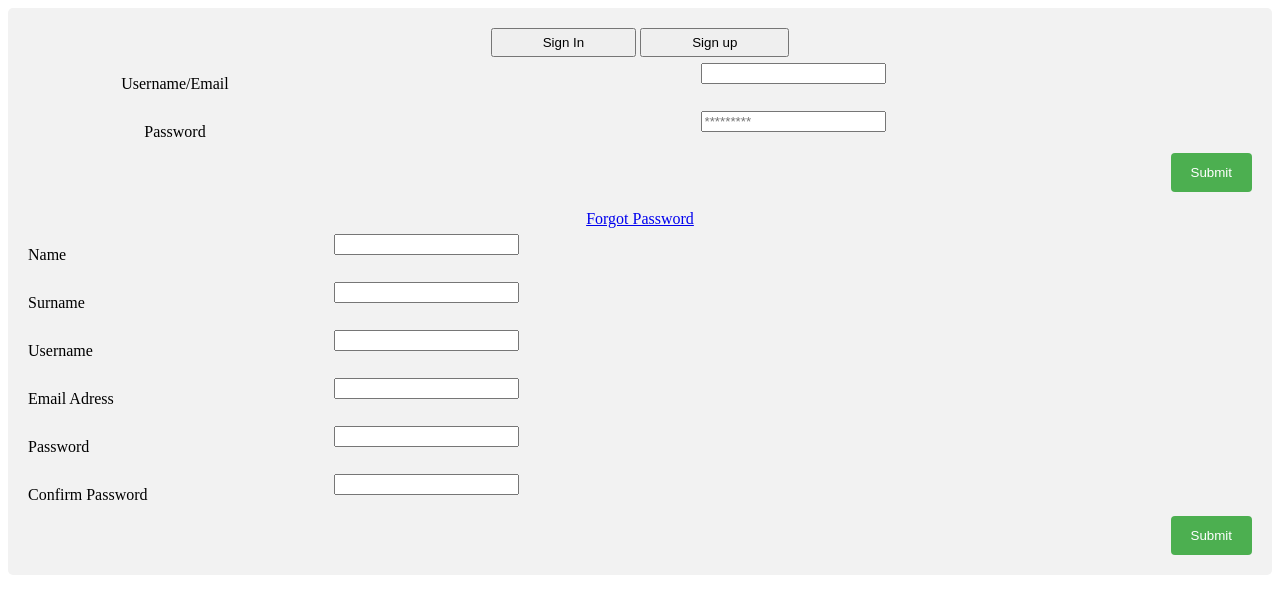
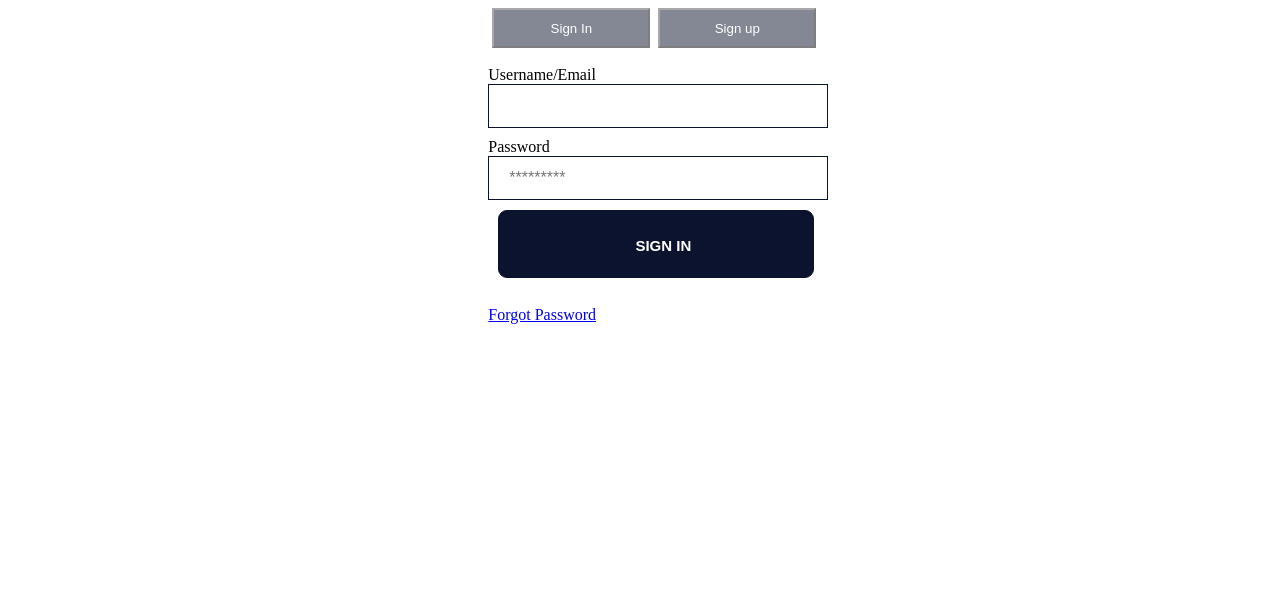
Before and after one commit to Arnold-A-Mubaiwa/SocialMediaApp, a PHP site: page /Login/index.php in a window 1280 px wide. Shown: the top 614 px of the page. Run offline with PHP 8.4, Linux system fonts and the light colour scheme.

```diff
--- a/Login/index.php
+++ b/Login/index.php
@@ -1,49 +1,41 @@
 <?php
 session_start();
 require_once("../connection.php");
-        if($_SERVER["REQUEST_METHOD"]=='POST'){
+if ($_SERVER["REQUEST_METHOD"] == 'POST') {
 
-          if(empty($_POST['name'])){
-            $newName=NULL;
-            $password = mysqli_real_escape_string($conn,$_POST['password1']);
+  if (empty($_POST['name'])) {
+    $newName = NULL;
+    $password = mysqli_real_escape_string($conn, $_POST['password1']);
     $Email = $_POST['username1'];
     $findUser = "SELECT * from Users Where Email = '$Email' Or Username = '$Email'AND PassWord='$password'";
 
-            $QueryTable = mysqli_query($conn,$findUser);
-            $row = mysqli_fetch_array($QueryTable,MYSQLI_ASSOC);
+    $QueryTable = mysqli_query($conn, $findUser);
+    $row = mysqli_fetch_array($QueryTable, MYSQLI_ASSOC);
     $currentUser = $row["UserID"];
+    $name = $row["Names"];
+    $surname = $row["surname"];
     $count = mysqli_num_rows($QueryTable);
-            if ($count===1) {
-              $_SESSION['User_ID']=$currentUser;
+    if ($count === 1) {
+      $_SESSION['User_ID'] = $currentUser;
+      $_SESSION['UserName'] =$name;
+      $_SESSION['Surname'] =$surname;
       header("location: ../Profile/frame.php");
-            }else{
-              echo "fu";
+    } else {
+      // echo "fu";
     }
-          }else{
+  } else {
     $userID = abs(crc32(uniqid()));
     $newEmail = $_POST["email"];
     $newName = $_POST['name'];
     $newSurname = $_POST["surname"];
     $newUsername = $_POST["username"];
-            $newPassword =$_POST["password"];
-            $userTable = $newName.$newSurname;
-            // $CreateTable = "CREATE TABLE $userTable (`ID` INT(5) NOT NULL AUTO_INCREMENT,
-            //  `PostNo` INT(20) NOT NULL,
-            //  `PostImage` BLOB NULL,
-            //  `PostText` VARCHAR(10000) NULL,
-            //  `Comments` INT(12) NOT NULL,
-            //  `Kites` INT(12) NOT NULL,
-            //  `DateOfPost` DATETIME NOT NULL, PRIMARY KEY (`ID`))";
-            $newUser = "INSERT INTO Users(UserID,Email,Names,Surname,Username,PassWord ) VALUES('".$userID."','".$newEmail."','".$newName."','".$newSurname."','".$newUsername."','".$newPassword."')";
-            // if ($conn->query($CreateTable) === TRUE) {
-              if(mysqli_query($conn,$newUser)===true){
-
-              }else{
-                echo "user not inserted into users". $conn -> error;
+    $newPassword = $_POST["password"];
+    $userTable = $newName . $newSurname;
+    $newUser = "INSERT INTO Users(UserID,Email,Names,Surname,Username,PassWord ) VALUES('" . $userID . "','" . $newEmail . "','" . $newName . "','" . $newSurname . "','" . $newUsername . "','" . $newPassword . "')";
+    if (mysqli_query($conn, $newUser) === true) {
+    } else {
+      echo "user not inserted into users" . $conn->error;
     }
-        //   }else {
-        //     echo "Error creating table: " . $conn->error;
-        // }
     $current_id = mysqli_insert_id($conn);
     $conn->close();
   }
@@ -51,125 +43,92 @@ session_start();
 ?>
 <!DOCTYPE html>
 <html lang="en">
+
 <head>
   <title>Login</title>
   <link ref="stylesheet" type="text/css" href="../Css/Main.css" />
   <style>
-      .signin_tab,.signup_tab {
-    padding-left:50px;
-    padding-right:50px;
-    padding-top:5px;
-    padding-bottom:5px;
-  }
-  .top_bar{
-    /* border: 2px solid black; */
-    text-align:center;
-  }
-  .main{
-    text-align:center;
+    .container {
+      width: 50%;
+      margin-left: 38%;
+      /* margin-right: 40%; */
+      /* background-color: lawngreen; */
     }
 
-
-* {
-  box-sizing: border-box;
+    .signin_tab,
+    .signup_tab {
+      width: 25%;
+      margin-left: 4px;
+      height: 40px;
+      background-color: rgb(11, 19, 46);
+      color: white;
+      opacity: 0.5;
     }
 
-input[type=text][type=password], select, textarea {
-  width: 100%;
-  padding: 12px;
-  border: 1px solid #ccc;
-  border-radius: 4px;
-  resize: vertical;
+    .signin_tab:hover,
+    .signup_tab:hover {
+      opacity: 0.8;
     }
 
-label {
-  padding: 12px 12px 12px 0;
-  display: inline-block;
+    input {
+      width: 50%;
+      height: 40px;
+      margin-bottom: 10px;
+      border: 1px solid rgb(11, 19, 46);
+      background-color: white;
+      padding-left: 20px;
+      font-size: 16px;
     }
 
-input[type=submit] {
-  background-color: #4CAF50;
-  color: white;
-  padding: 12px 20px;
-  border: none;
-  border-radius: 4px;
-  cursor: pointer;
-  float: right;
-}
-
-input[type=submit]:hover {
-  background-color: #45a049;
-}
-
-.container {
-  border-radius: 5px;
-  background-color: #f2f2f2;
-  padding: 20px;
-}
-
-.col-25 {
-  float: left;
-  width: 25%;
-  margin-top: 6px;
-}
-
-.col-75 {
-  float: left;
-  width: 75%;
-  margin-top: 6px;
-}
-
-/* Clear floats after the columns */
-.row:after {
-  content: "";
-  display: table;
-  clear: both;
-}
-
-/* Responsive layout - when the screen is less than 600px wide, make the two columns stack on top of each other instead of next to each other */
-@media screen and (max-width: 600px) {
-  .col-25, .col-75, input[type=submit] {
-    width: 100%;
-    margin-top: 0;
-  }
+    input[type=Submit] {
+      margin-left: 10px;
+      height: auto;
+      padding-bottom: 20px;
+      padding-top: 20px;
+      width: 50%;
+      background-color: rgb(11, 19, 46);
+      font-variant-caps: all-petite-caps;
+      font-weight: bolder;
+      font-size: 22px;
+      color: #fff;
+      border-radius: 9px;
     }
   </style>
 </head>
+
 <body>
   <div class="container">
     <div class="top_bar">
-      <button class="signin_tab">Sign In</button>
-      <button class="signup_tab">Sign up</button>
+      <a href="#"> <button class="signin_tab a">Sign In</button></a>
+      <a href="#"> <button class="signup_tab a">Sign up</button></a>
     </div>
     <div class="main">
       <div class="login_div">
-        <form method="post" action=""></div>
-          <div class="row"><div class="col-25"><label>Username/Email</label></div>
-          <div class="col-75"><input  name="username1" type=text placehoolder="example@email.com"/></div></div>
-          <div class="row"><div class="col-25"><label>Password</label></div>
-          <div class="col-75"><input  name="password1" type="password" placeholder="*********"/></div></div>
-          <div class="row">
-      <input type="submit" value="Submit">
-    </div>
-        </form><br/>
+        <form method="post" action=""><br>
+          <label>Username/Email</label><br>
+          <input name="username1" type=text placehoolder="example@email.com" /><br>
+          <label>Password</label><br>
+          <input name="password1" type="password" placeholder="*********" /><br>
+          <input type="submit" value="SIGN IN">
+        </form><br />
         <a href="ChangePass.php">Forgot Password</a>
       </div>
-      <div class="register_div container" hidden>
-        <form method="post" action=""></div>
-          <div class="row"><div class="col-25"><label>Name</label></div>
-          <div class="col-75"><input  name="name" type="text"></div></div>
-          <div class="row"><div class="col-25"><label>Surname</label></div>
-          <div class="col-75"><input  name="surname" type="text"></div></div>
-          <div class="row"><div class="col-25"><label>Username</label></div>
-          <div class="col-75"><input  name="username" type="text"></div></div>
-          <div class="row"><div class="col-25"><label>Email Adress</label></div>
-          <div class="col-75"><input  name="email" type="text"></div></div>
-          <div class="row"><div class="col-25"><label>Password</label></div>
-          <div class="col-75"><input  name="password" type="password"></div></div>
-          <div class="row"><div class="col-25"><label>Confirm Password</label></div>
-          <div class="col-75"><input  name="confirm_password`" type="text"></div></div>
+      <div class="register_div" hidden>
+        <form method="post" action=""><br>
+          <label>Name</label><br>
+          <input name="name" type="text"><br>
+          <label>Surname</label><br>
+          <input name="surname" type="text"><br>
+          <label>Username</label><br>
+          <input name="username" type="text"><br>
+          <label>Email Adress</label><br>
+          <input name="email" type="text"><br>
+          <label>Password</label><br>
+          <input name="password" type="password"><br>
+          <label>Confirm Password</label><br>
+          <input name="confirm_password`" type="text"><br>
           <div class="row">
-      <input type="submit" value="Submit">
+            <input type="submit" value="SIGN UP">
           </div>
         </form>
       </div>
@@ -178,4 +137,5 @@ input[type=submit]:hover {
   <script type="text/javascript" src="../JS/jquery-1.3.2.min.js"></script>
   <script type="text/javascript" src="../JS/Main.js"></script>
 </body>
+
 </html>
--- a/Profile/frame.php
+++ b/Profile/frame.php
@@ -4,7 +4,7 @@
     <title>Document</title>
 </head>
 <FRAMESET ROWS="9%,91%" frameBorder=no>
-    <FRAME SRC="navBar.html" scrolling=no>
+    <FRAME SRC="navBar.php" scrolling=no>
     <FRAME SRC="timeline.php" NAME="main" scrolling=auto>
 </FRAMESET>
 </html>
```
Also changed, not shown: Chat/Chat.php (+109 -23 lines), Chat/Contacts.php (+11 -9 lines), Login/ChangePass.php (+10 -7 lines), Profile/UserProfile.php (+56 -20 lines), Profile/navBar.php (renamed from Profile/navBar.html, +11 -3 lines), Profile/timeline.php (+81 -53 lines), example.php (+1 -7 lines). Lines whose indentation alone changed are shown as unchanged.
